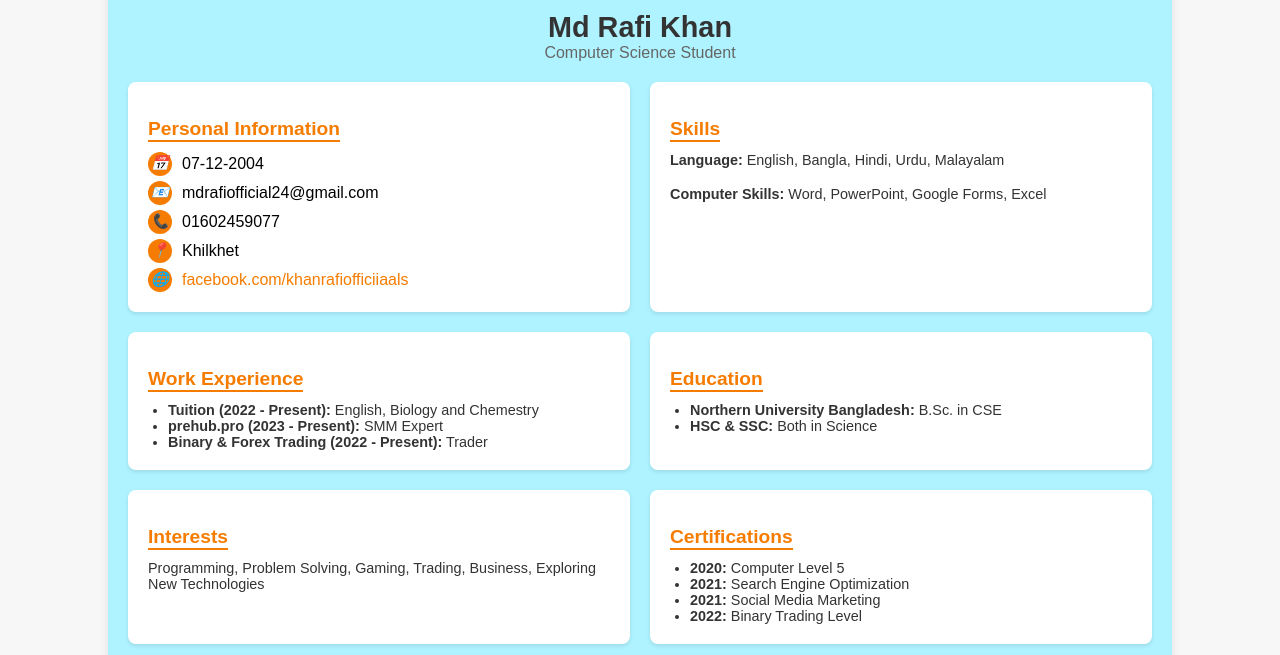
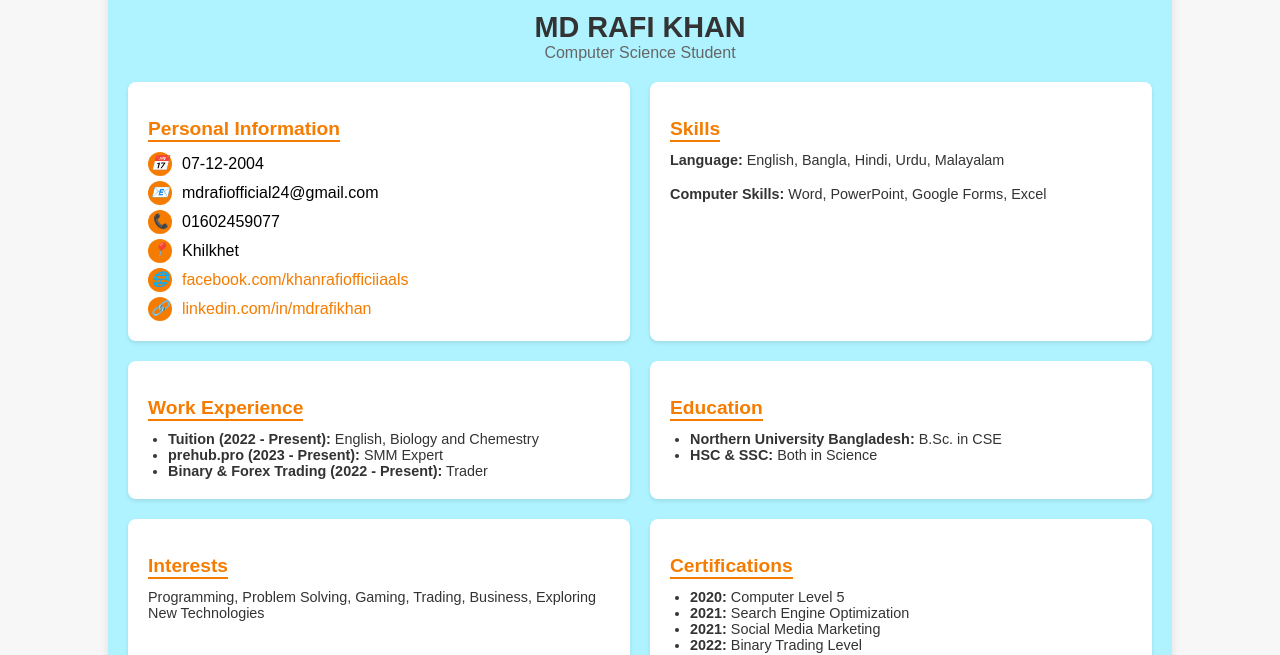
Before and after one commit to CodewithRafi07/Rafi-s_Code, a plain HTML site: page Protfolio/index.html in a window 1280 px wide. Shown: the part 153-808 px from the top of the page. Drawn offline with Linux system fonts and the light colour scheme.

Commit message:
protfolio

```diff
--- a/Protfolio/index.html
+++ b/Protfolio/index.html
@@ -182,7 +182,7 @@
     <div class="container">
         <div class="header">
             <img src="photo/imgg.jpeg" alt="Profile Picture">
-            <h1>Md Rafi Khan</h1>
+            <h1>MD RAFI KHAN</h1>
             <p>Computer Science Student</p>
         </div>
 
@@ -206,6 +206,9 @@
                     <div class="info-item">
                         <i>🌐</i> <a href="https://www.facebook.com/khanrafiofficiiaals" target="_blank">facebook.com/khanrafiofficiiaals</a>
                     </div>
+                    <div class="info-item">
+                       <i>🔗</i> <a href="https://www.linkedin.com/in/mdrafikhan/" target="_blank">linkedin.com/in/mdrafikhan</a>
+                     </div>
                 </div>
             </div>
 
```
Also changed, not shown: Protfolio/main.html (+3 -0 lines).
